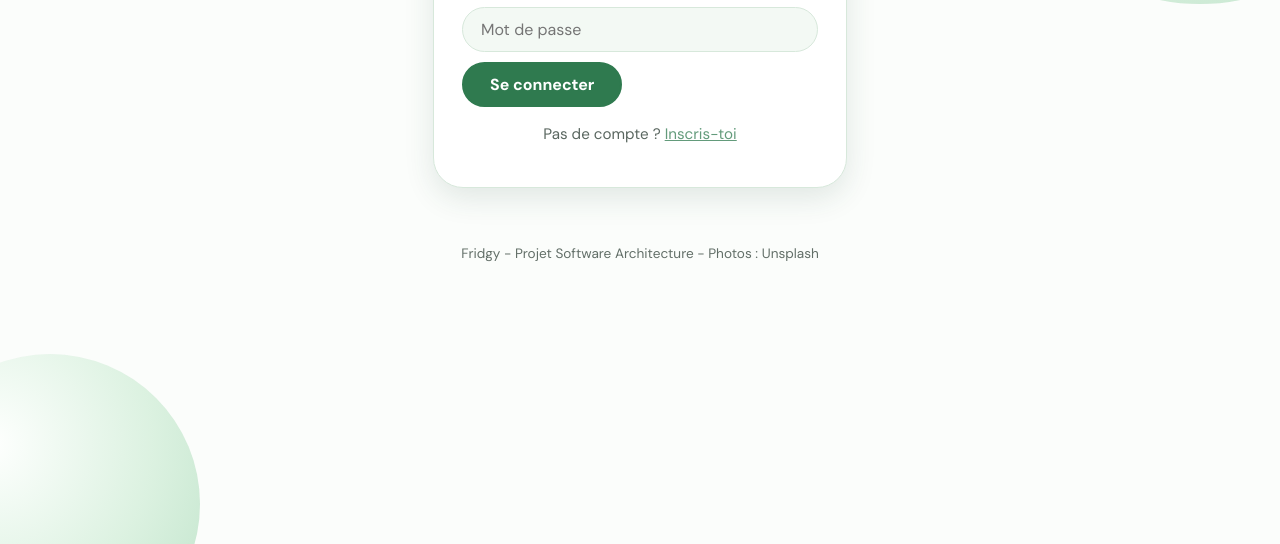
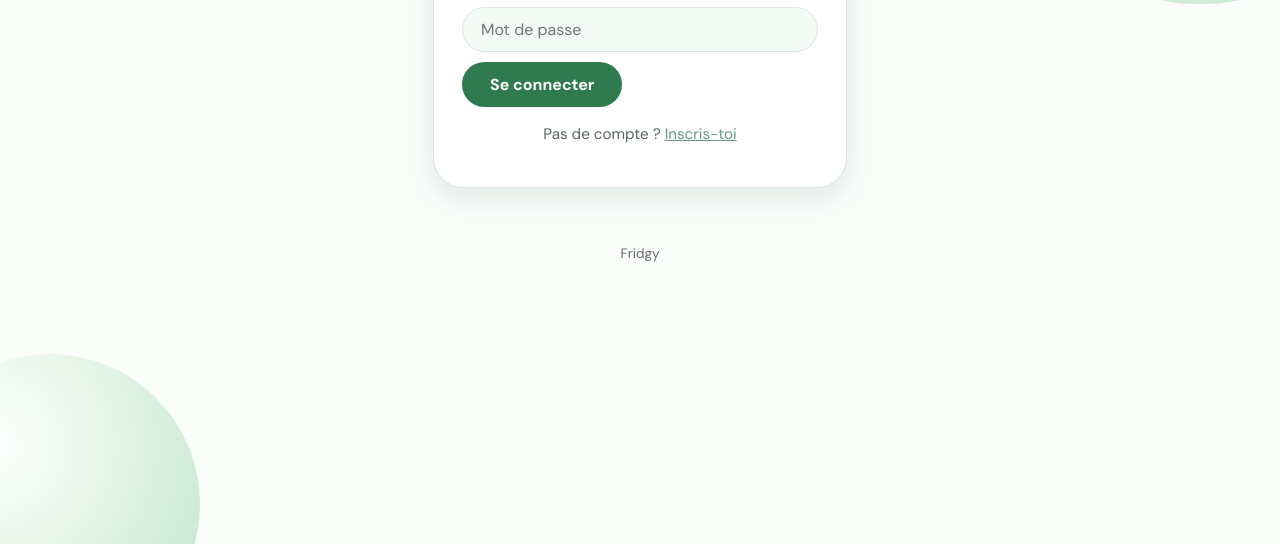
Before and after one commit to liliaazdr/Fridgy, a plain HTML site: page connexion.html in a window 1280 px wide. Shown: the part 256-800 px from the top of the page. Drawn offline with Linux system fonts and the light colour scheme; files that its build step writes are made by us from their sources.

Commit message:
connexion.html

```diff
--- a/connexion.html
+++ b/connexion.html
@@ -29,6 +29,6 @@
     </div>
   </main>
 
-  <footer>Fridgy - Projet Software Architecture - Photos : Unsplash</footer>
+  <footer>Fridgy</footer>
 </body>
 </html>
```
